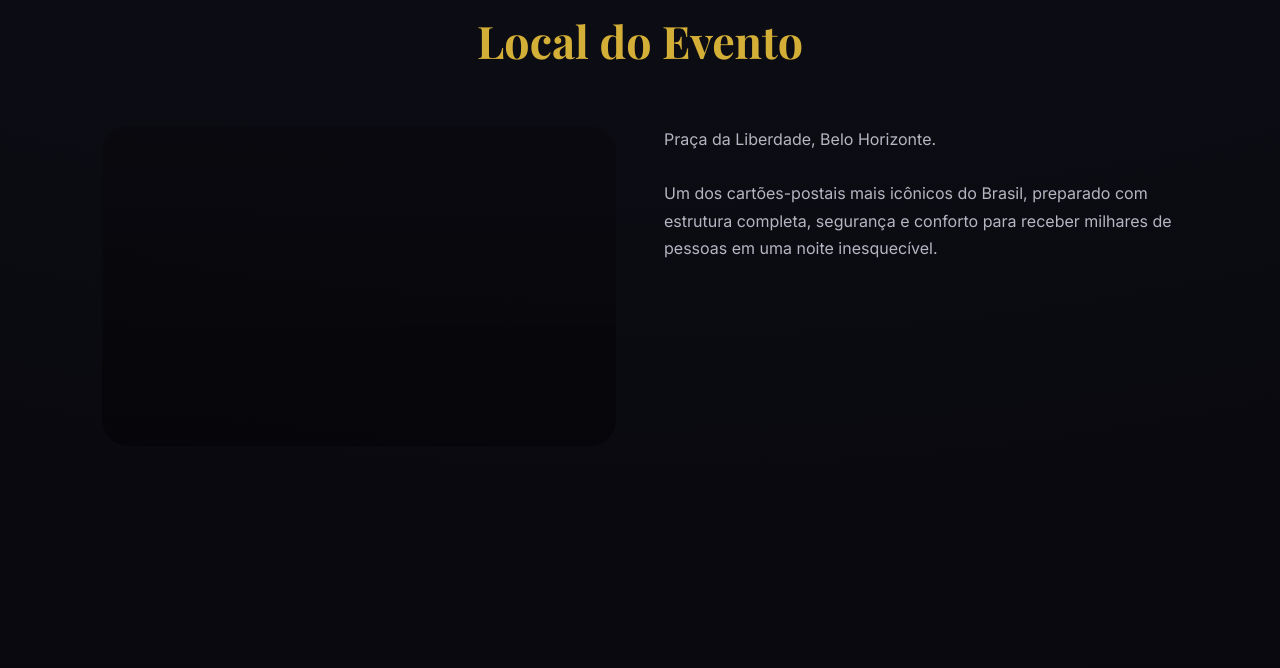
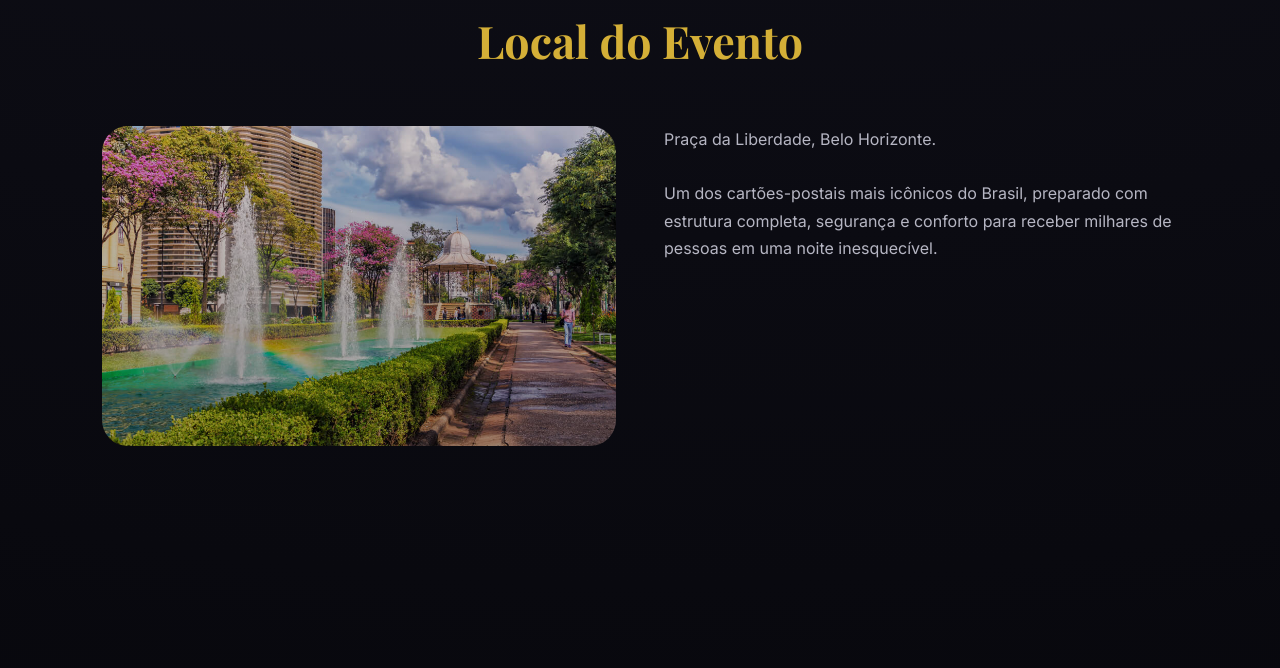
Before and after one commit to EventosDiaz/EventosDiaz, a plain HTML site: page event.html in a window 1280 px wide. Shown: the part 2540-3208 px from the top of the page. Drawn offline with nearby package versions, Linux system fonts and the light colour scheme; the site is published under a folder, as on GitHub Pages, so addresses that start at the root find nothing.

Commit message:
event image fixed

```diff
--- a/event.html
+++ b/event.html
@@ -156,7 +156,7 @@ section{padding:7rem 8vw}
   border-radius:26px;
   background:
     linear-gradient(180deg,rgba(0,0,0,.2),rgba(0,0,0,.4)),
-    url('/praca.png') center/cover;
+    url('praca.png') center/cover;
   min-height:320px;
 }
 
```
